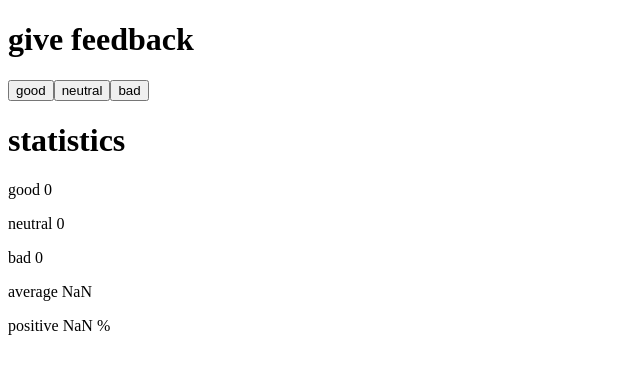
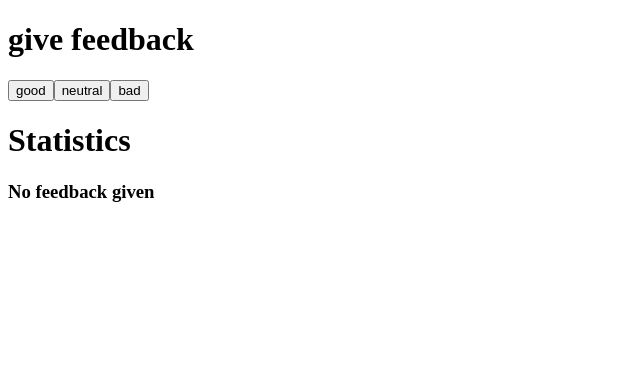
Before and after one commit to markokovac16/Full-Stack-Open-2023, a React (Vite) app in the folder part1/unicafe/: page / in a window 1280 px wide. Shown: the top 374 px of the page, without its empty margins (0-640 px from the left). Built offline with nearby package versions, Linux system fonts and the light colour scheme.

Commit message:
exercise 1.9

```diff
--- a/part1/unicafe/src/App.jsx
+++ b/part1/unicafe/src/App.jsx
@@ -5,6 +5,7 @@ const App = () => {
   const [good, setGood] = useState(0);
   const [neutral, setNeutral] = useState(0);
   const [bad, setBad] = useState(0);
+  const sum = good + neutral + bad;
 
   const handleClickGood = () => {
     setGood(good + 1);
@@ -32,11 +33,18 @@ const App = () => {
       <button onClick={handleClickGood}>good</button>
       <button onClick={handleClickNeutral}>neutral</button>
       <button onClick={handleClickBad}>bad</button>
-      <h1>statistics</h1>
-      <p>good {good}</p>
-      <p>neutral {neutral}</p>
-      <p>bad {bad}</p>
-      <Statistics average={average()} positive={positive()} />
+      <h1>Statistics</h1>
+      {sum === 0 ? (
+        <h3>No feedback given</h3>
+      ) : (
+        <Statistics
+          good={good}
+          neutral={neutral}
+          bad={bad}
+          average={average()}
+          positive={positive()}
+        />
+      )}
     </div>
   );
 };
--- a/part1/unicafe/src/Statistics.jsx
+++ b/part1/unicafe/src/Statistics.jsx
@@ -3,6 +3,9 @@ import PropTypes from 'prop-types';
 const Statistics = (props) => {
   return (
     <div>
+      <p>good {props.good}</p>
+      <p>neutral {props.neutral}</p>
+      <p>bad {props.bad}</p>
       <p>average {props.average}</p>
       <p>positive {props.positive} %</p>
     </div>
@@ -12,6 +15,9 @@ const Statistics = (props) => {
 Statistics.propTypes = {
   average: PropTypes.number,
   positive: PropTypes.number,
+  good: PropTypes.number,
+  neutral: PropTypes.number,
+  bad: PropTypes.number,
 };
 
 export default Statistics;
```
